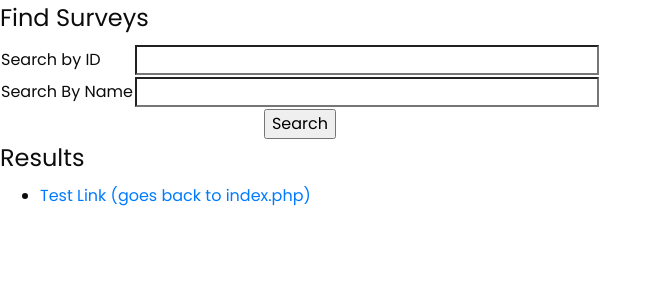
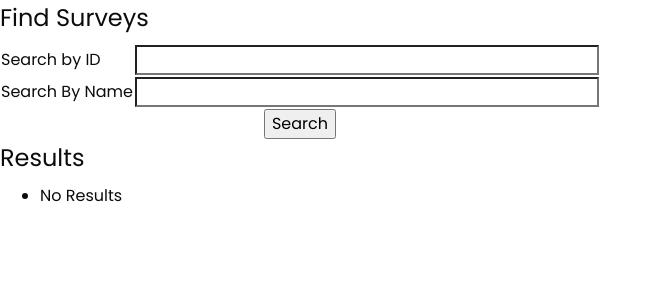
Before and after one commit to ptran91/MagicSurvey, a PHP site: page /surveyview.php in a window 1280 px wide. Shown: the part 77-377 px from the top of the page, without its empty margins (0-661 px from the left). Run offline with PHP 8.4, Linux system fonts and the light colour scheme; some libraries are stand-ins or nearby versions.

Commit message:
Minor edits + array key fix for surveyview

```diff
--- a/website/search_surveys.php
+++ b/website/search_surveys.php
@@ -20,10 +20,7 @@ function searchSurveys($searchName, $searchID)
         $stmt->execute();
 
         // Fetch all the matching surveys
-        $surveys = $stmt->fetchAll(PDO::FETCH_ASSOC);
-
-        // Close the database connection
-        $db = null;
+        $surveys = $stmt->fetchAll();
 
         // Return the surveys
         return $surveys;
@@ -41,9 +38,9 @@ function searchSurveys($searchName, $searchID)
 // if ($result) {
 //     // Display the search results
 //     foreach ($result as $survey) {
-//         echo "Survey ID: " . $survey['survey_id'] . "<br>";
-//         echo "Name: " . $survey['name'] . "<br>";
-//         echo "Code: " . $survey['survey_code'] . "<br>";
+//         echo "Name: " . $survey['Name'] . "<br>";
+//         echo "Code: " . $survey['SurveyCode'] . "<br>";
+//         echo "Description: " . $survey['Description'] . "<br>";
 //         echo "<br>";
 //     }
 // } else {
--- a/website/surveyview.php
+++ b/website/surveyview.php
@@ -96,14 +96,12 @@
                 $message = "There are no search terms!";
             } else if($search_id == "") {
                 $message = "Surveys with name $search_name";
-                $result = searchSurveys($search_name, $search_id);
             } else if($search_name == "") {
                 $message = "Surveys with ID $search_id";
-                $result = searchSurveys($search_name, $search_id);
             } else {
                 $message = "Surveys with ID $search_id or name $search_name:";
-                $result = searchSurveys($search_name, $search_id);
             }
+            $result = searchSurveys($search_name, $search_id);
         }
     }
 ?>
@@ -133,10 +131,10 @@
                         <?php if($result) { ?>
 
                             <?php foreach($result as $survey) { ?>
-                                <li><a href="index.php"><?php $survey['name'] ?> (link goes back to index.php)</a></li>
+                                <li><a href="index.php"><?php echo $survey['Name'] ?> (link goes back to index.php)</a></li>
                             <?php } ?>
                         <?php } else { ?>
-                            <li><a href="index.php">Test Link (goes back to index.php)</a></li>
+                            <li>No Results</li>
                         <?php } ?>
                     </ul>
                 </table>
```
